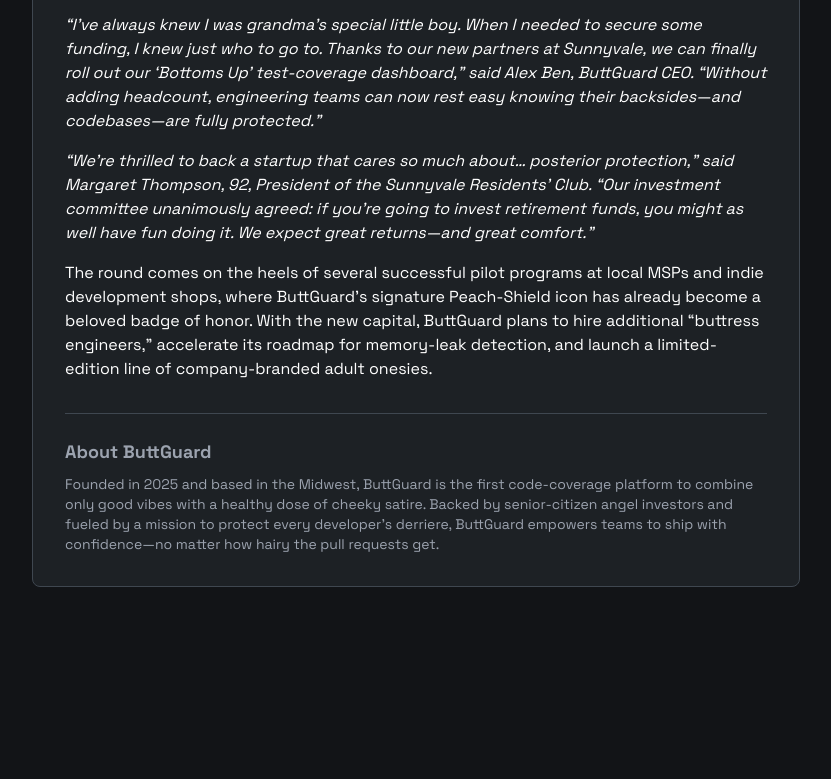
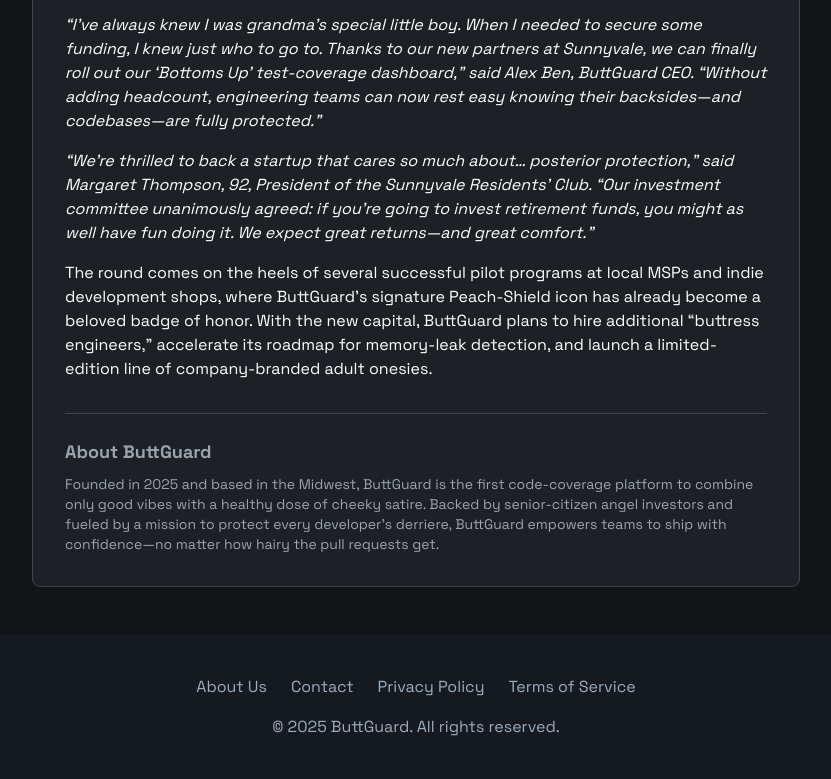
Before and after one commit to shiftnerd/buttguard.com, a plain HTML site: page blog.html in a window 1280 px wide. Shown: the part 697-1476 px from the top of the page, without its empty margins (224-1055 px from the left). Before the commit the page ends 1332 px from the top, so only its background shows below. Drawn offline with nearby package versions, Linux system fonts and the light colour scheme.

Commit message:
Update blog.html

```diff
--- a/blog.html
+++ b/blog.html
@@ -92,6 +92,15 @@
             </article>
         </main>
     </div>
+        <footer class="bg-[#141a1f] text-[#9dadbe] text-center py-10">
+            <div class="flex flex-wrap justify-center gap-6 mb-4">
+                <a href="#" class="hover:text-white">About Us</a>
+                <a href="#" class="hover:text-white">Contact</a>
+                <a href="#" class="hover:text-white">Privacy Policy</a>
+                <a href="#" class="hover:text-white">Terms of Service</a>
+            </div>
+            <p>© 2025 ButtGuard. All rights reserved.</p>
+        </footer>
 </body>
 
 </html>
```
